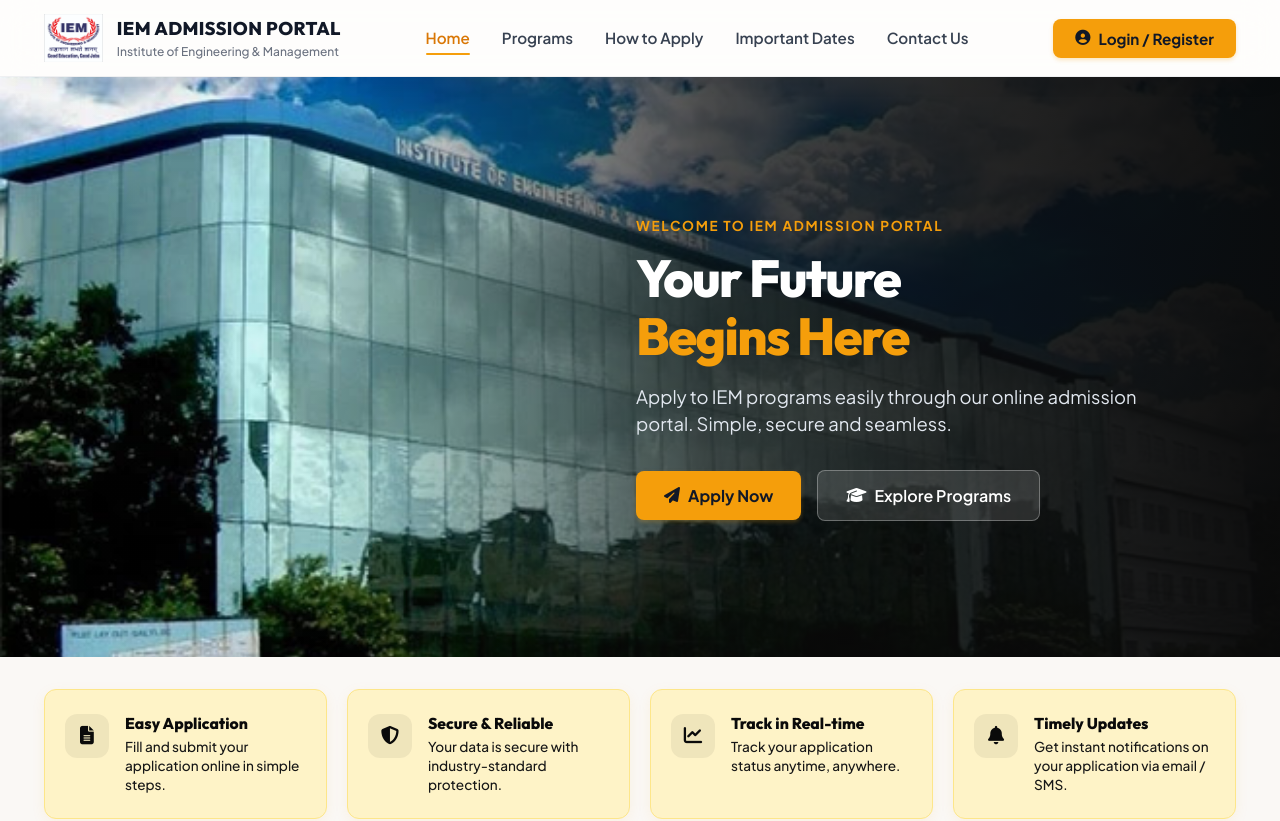
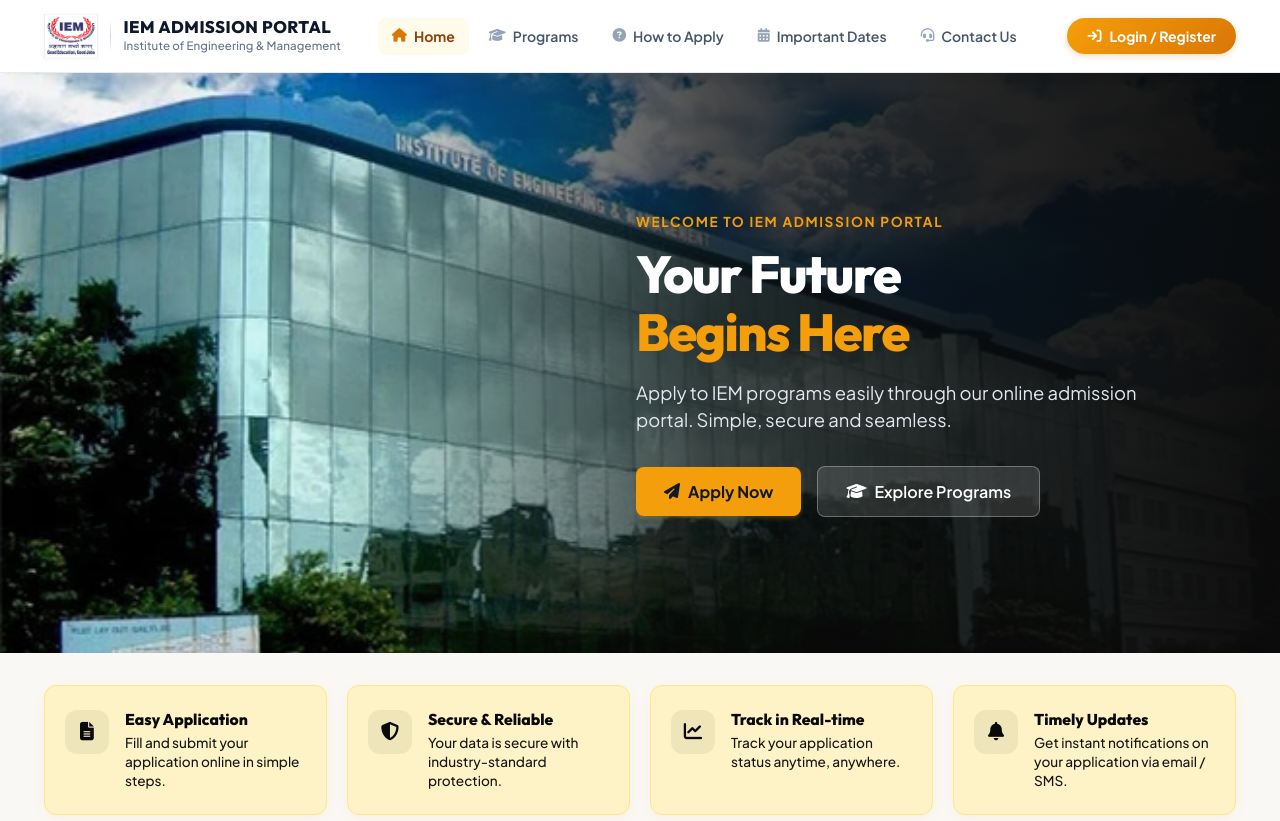
Before and after one commit to AlgorithSage/IEM-Admission-portal, an Angular app in the folder client/: page / in a window 1280 px wide. Shown: the top 821 px of the page. Built offline with nearby package versions, Linux system fonts and the light colour scheme.

Commit message:
Redesigned header with context-aware navigation, institutional branding, and unified user widget

```diff
--- a/client/src/app/shared/components/navbar/navbar.component.css
+++ b/client/src/app/shared/components/navbar/navbar.component.css
@@ -2,36 +2,47 @@
   position: sticky;
   top: 0;
   z-index: 1000;
-  background: rgba(255, 255, 255, 0.72);
-  backdrop-filter: blur(16px) saturate(180%);
-  -webkit-backdrop-filter: blur(16px) saturate(180%);
-  border-bottom: 1px solid rgba(229, 231, 235, 0.6);
-  box-shadow: 0 4px 24px rgba(0, 0, 0, 0.04), 0 1px 2px rgba(0, 0, 0, 0.02);
-  transition: all 0.3s ease;
+  background: rgba(255, 255, 255, 0.94);
+  backdrop-filter: blur(20px) saturate(180%);
+  -webkit-backdrop-filter: blur(20px) saturate(180%);
+  border-bottom: 1px solid rgba(226, 232, 240, 0.85);
+  box-shadow: 0 1px 3px rgba(0, 0, 0, 0.03), 0 6px 16px -6px rgba(0, 0, 0, 0.04);
+  transition: all 0.25s ease;
 }
 
 .nav-container {
   display: flex;
   align-items: center;
   justify-content: space-between;
-  height: 76px;
+  height: 72px;
+  gap: 20px;
 }
 
+/* Brand Identity */
 .nav-brand {
   display: flex;
   align-items: center;
-  gap: 14px;
+  gap: 12px;
+  text-decoration: none;
+  flex-shrink: 0;
 }
 
 .brand-logo-img {
-  height: 48px;
+  height: 44px;
   width: auto;
   object-fit: contain;
-  transition: transform 0.2s ease;
+  transition: transform 0.25s ease;
+  filter: drop-shadow(0 1px 2px rgba(0, 0, 0, 0.05));
 }
 
 .nav-brand:hover .brand-logo-img {
-  transform: scale(1.04);
+  transform: scale(1.03);
+}
+
+.brand-divider {
+  width: 1.5px;
+  height: 32px;
+  background: linear-gradient(to bottom, transparent, #cbd5e1, transparent);
 }
 
 .brand-text {
@@ -42,99 +53,248 @@
 .brand-title {
   font-family: var(--font-heading);
   font-weight: 800;
-  font-size: 1.15rem;
-  color: #111827;
-  letter-spacing: 0.02em;
+  font-size: 1.05rem;
+  color: #0f172a;
+  letter-spacing: 0.03em;
+  line-height: 1.2;
 }
 
 .brand-subtitle {
-  font-size: 0.75rem;
+  font-size: 0.72rem;
   font-weight: 500;
-  color: #6b7280;
+  color: #64748b;
+  letter-spacing: 0.01em;
 }
 
+/* Center Navigation Links */
 .nav-links {
   display: flex;
   align-items: center;
-  gap: 32px;
+  gap: 6px;
 }
 
 .nav-item {
-  font-size: 0.95rem;
+  font-size: 0.875rem;
   font-weight: 600;
-  color: #374151;
-  position: relative;
-  padding: 6px 0;
+  color: #475569;
+  padding: 8px 14px;
+  border-radius: 8px;
+  text-decoration: none;
+  display: inline-flex;
+  align-items: center;
+  gap: 7px;
+  transition: all 0.18s ease;
+  white-space: nowrap;
 }
 
-.nav-item:hover, .nav-item.active {
+.nav-item i {
+  font-size: 0.85rem;
+  color: #94a3b8;
+  transition: color 0.18s ease;
+}
+
+.nav-item:hover {
+  background-color: #f1f5f9;
+  color: #0f172a;
+}
+
+.nav-item:hover i {
   color: #d97706;
 }
 
-.nav-item.active::after {
-  content: '';
-  position: absolute;
-  bottom: 0;
-  left: 0;
-  width: 100%;
-  height: 2.5px;
-  background-color: var(--iem-gold);
-  border-radius: 2px;
+.nav-item.active {
+  background-color: #fffbeb;
+  color: #92400e;
+  font-weight: 700;
+}
+
+.nav-item.active i {
+  color: #d97706;
+}
+
+/* Auth Nav Links (Applicant / Admin specific) */
+.auth-nav-links .auth-nav-item {
+  padding: 7px 16px;
+  border-radius: 20px;
+  background-color: transparent;
+  border: 1px solid transparent;
+}
+
+.auth-nav-links .auth-nav-item:hover {
+  background-color: #f8fafc;
+  border-color: #e2e8f0;
+  color: #0f172a;
+}
+
+.auth-nav-links .auth-nav-item.active {
+  background-color: #f0fdf4;
+  border-color: #bbf7d0;
+  color: #166534;
+}
+
+.auth-nav-links .auth-nav-item.active i {
+  color: #16a34a;
+}
+
+/* Right Side Actions */
+.nav-actions {
+  display: flex;
+  align-items: center;
+  flex-shrink: 0;
 }
 
 .btn-login {
-  background-color: var(--iem-gold);
-  color: #111827;
+  background: linear-gradient(135deg, #f59e0b 0%, #d97706 100%);
+  color: #ffffff;
   font-weight: 700;
-  padding: 10px 22px;
-  border-radius: 8px;
+  font-size: 0.875rem;
+  padding: 9px 20px;
+  border-radius: 9999px;
+  box-shadow: 0 2px 6px rgba(217, 119, 6, 0.25);
+  display: inline-flex;
+  align-items: center;
+  gap: 8px;
+  transition: all 0.2s ease;
 }
 
-.user-pill-group {
+.btn-login:hover {
+  transform: translateY(-1px);
+  box-shadow: 0 4px 12px rgba(217, 119, 6, 0.35);
+  color: #ffffff;
+}
+
+/* Unified User Profile Widget */
+.user-profile-widget {
   display: flex;
   align-items: center;
-  gap: 12px;
+  background: #f8fafc;
+  border: 1px solid #e2e8f0;
+  border-radius: 9999px;
+  padding: 4px 6px 4px 5px;
+  box-shadow: 0 1px 2px rgba(0, 0, 0, 0.03);
+  transition: all 0.2s ease;
+  gap: 10px;
 }
 
-.user-info {
+.user-profile-widget:hover {
+  background: #ffffff;
+  border-color: #cbd5e1;
+  box-shadow: 0 3px 10px rgba(0, 0, 0, 0.05);
+}
+
+.user-avatar {
+  width: 38px;
+  height: 38px;
+  border-radius: 50%;
+  background: linear-gradient(135deg, #1e3a8a 0%, #0f172a 100%);
+  color: #ffffff;
+  display: flex;
+  align-items: center;
+  justify-content: center;
+  font-weight: 800;
+  font-size: 0.85rem;
+  letter-spacing: 0.5px;
+  border: 2px solid #ffffff;
+  box-shadow: 0 1px 3px rgba(0, 0, 0, 0.12);
+  flex-shrink: 0;
+}
+
+.user-avatar.avatar-admin {
+  background: linear-gradient(135deg, #991b1b 0%, #450a0a 100%);
+}
+
+.user-meta {
   display: flex;
   flex-direction: column;
-  align-items: flex-end;
+  padding-right: 4px;
 }
 
-.user-name {
-  font-size: 0.85rem;
+.user-full-name {
+  font-size: 0.84rem;
   font-weight: 700;
-  color: var(--text-primary);
+  color: #0f172a;
+  max-width: 155px;
+  white-space: nowrap;
+  overflow: hidden;
+  text-overflow: ellipsis;
+  line-height: 1.25;
 }
 
-.user-role-badge {
-  font-size: 0.7rem;
-  font-weight: 600;
-  background-color: #f3f4f6;
-  color: #4b5563;
-  padding: 1px 6px;
-  border-radius: 4px;
+.user-status-pill {
+  display: inline-flex;
+  align-items: center;
+  gap: 5px;
+  margin-top: 1px;
 }
 
-.user-role-badge.badge-admin {
-  background-color: #fee2e2;
-  color: #991b1b;
+.status-dot {
+  width: 6px;
+  height: 6px;
+  border-radius: 50%;
+  background-color: #10b981;
+  box-shadow: 0 0 0 2px rgba(16, 185, 129, 0.2);
 }
 
-.logout-btn {
-  padding: 6px 10px;
-  color: #6b7280;
+.pill-admin .status-dot {
+  background-color: #dc2626;
+  box-shadow: 0 0 0 2px rgba(220, 38, 38, 0.2);
 }
 
-.logout-btn:hover {
-  color: #ef4444;
-  border-color: #fecaca;
-  background-color: #fef2f2;
+.role-text {
+  font-size: 0.68rem;
+  font-weight: 700;
+  color: #64748b;
+  text-transform: uppercase;
+  letter-spacing: 0.05em;
+}
+
+.profile-divider {
+  width: 1px;
+  height: 22px;
+  background-color: #e2e8f0;
+}
+
+.btn-logout {
+  width: 32px;
+  height: 32px;
+  border-radius: 50%;
+  border: none;
+  background: transparent;
+  color: #64748b;
+  display: flex;
+  align-items: center;
+  justify-content: center;
+  cursor: pointer;
+  font-size: 0.85rem;
+  transition: all 0.18s ease;
+  flex-shrink: 0;
+}
+
+.btn-logout:hover {
+  background-color: #fee2e2;
+  color: #dc2626;
+  transform: translateX(1px);
+}
+
+/* Responsive Handling */
+@media (max-width: 1100px) {
+  .nav-links {
+    gap: 4px;
+  }
+  .nav-item {
+    padding: 6px 10px;
+    font-size: 0.82rem;
+  }
+  .user-full-name {
+    max-width: 120px;
+  }
 }
 
 @media (max-width: 900px) {
   .nav-links {
     display: none;
   }
+  .brand-subtitle {
+    display: none;
+  }
 }
--- a/client/src/app/shared/components/navbar/navbar.component.html
+++ b/client/src/app/shared/components/navbar/navbar.component.html
@@ -1,51 +1,95 @@
 <header class="iem-navbar">
   <div class="container nav-container">
-    <!-- Official IEM Brand Logo Matching provided image -->
+    <!-- Brand Logo & Institutional Title -->
     <a routerLink="/" class="nav-brand">
       <img src="assets/iem-logo.png" alt="IEM Logo" class="brand-logo-img">
+      <div class="brand-divider"></div>
       <div class="brand-text">
         <span class="brand-title">IEM ADMISSION PORTAL</span>
         <span class="brand-subtitle">Institute of Engineering & Management</span>
       </div>
     </a>
 
-    <!-- Nav Links Matching landing page.png -->
-    <nav class="nav-links">
-      <a routerLink="/" routerLinkActive="active" [routerLinkActiveOptions]="{exact: true}" class="nav-item">Home</a>
-      <a routerLink="/" fragment="programs" class="nav-item">Programs</a>
-      <a routerLink="/" fragment="how-to-apply" class="nav-item">How to Apply</a>
-      <a routerLink="/" fragment="dates" class="nav-item">Important Dates</a>
-      <a routerLink="/" fragment="contact" class="nav-item">Contact Us</a>
+    <!-- Center Navigation Links: Visitor Mode -->
+    <nav class="nav-links" *ngIf="!authService.isAuthenticated()">
+      <a routerLink="/" routerLinkActive="active" [routerLinkActiveOptions]="{exact: true}" class="nav-item">
+        <i class="fa-solid fa-house"></i> Home
+      </a>
+      <a routerLink="/" fragment="programs" class="nav-item">
+        <i class="fa-solid fa-graduation-cap"></i> Programs
+      </a>
+      <a routerLink="/" fragment="how-to-apply" class="nav-item">
+        <i class="fa-solid fa-circle-question"></i> How to Apply
+      </a>
+      <a routerLink="/" fragment="dates" class="nav-item">
+        <i class="fa-solid fa-calendar-days"></i> Important Dates
+      </a>
+      <a routerLink="/" fragment="contact" class="nav-item">
+        <i class="fa-solid fa-headset"></i> Contact Us
+      </a>
     </nav>
 
-    <!-- Auth Actions -->
+    <!-- Center Navigation Links: Authenticated Applicant -->
+    <nav class="nav-links auth-nav-links" *ngIf="authService.isApplicant()">
+      <a routerLink="/applicant/dashboard" routerLinkActive="active" [routerLinkActiveOptions]="{exact: true}" class="nav-item auth-nav-item">
+        <i class="fa-solid fa-gauge-high"></i> Dashboard
+      </a>
+      <a routerLink="/applicant/apply" routerLinkActive="active" class="nav-item auth-nav-item">
+        <i class="fa-solid fa-file-pen"></i> Admission Form
+      </a>
+      <a routerLink="/applicant/status" routerLinkActive="active" class="nav-item auth-nav-item">
+        <i class="fa-solid fa-chart-line"></i> Status & Details
+      </a>
+    </nav>
+
+    <!-- Center Navigation Links: Authenticated Admin -->
+    <nav class="nav-links auth-nav-links" *ngIf="authService.isAdmin()">
+      <a routerLink="/admin/dashboard" routerLinkActive="active" class="nav-item auth-nav-item">
+        <i class="fa-solid fa-table-list"></i> Scrutiny Desk
+      </a>
+      <a routerLink="/" class="nav-item auth-nav-item">
+        <i class="fa-solid fa-globe"></i> Public Portal
+      </a>
+    </nav>
+
+    <!-- Right Side Actions & Profile Widget -->
     <div class="nav-actions">
-      <ng-container *ngIf="!authService.isAuthenticated(); else userLoggedIn">
+      <!-- Unauthenticated State -->
+      <ng-container *ngIf="!authService.isAuthenticated()">
         <button class="btn btn-primary btn-login" (click)="onLoginClick()">
-          <i class="fa-solid fa-user-circle"></i>
+          <i class="fa-solid fa-arrow-right-to-bracket"></i>
           <span>Login / Register</span>
         </button>
       </ng-container>
 
-      <ng-template #userLoggedIn>
-        <div class="user-pill-group">
-          <a *ngIf="authService.isApplicant()" routerLink="/applicant/dashboard" class="btn btn-outline btn-sm">
-            <i class="fa-solid fa-gauge-high"></i> Dashboard
-          </a>
-          <a *ngIf="authService.isAdmin()" routerLink="/admin/dashboard" class="btn btn-dark btn-sm">
-            <i class="fa-solid fa-shield-halved"></i> Admin Portal
-          </a>
-          <div class="user-info">
-            <span class="user-name">{{ authService.currentUser()?.name }}</span>
-            <span class="user-role-badge" [class.badge-admin]="authService.isAdmin()">
-              {{ authService.currentUser()?.role | titlecase }}
+      <!-- Authenticated Profile Widget -->
+      <ng-container *ngIf="authService.isAuthenticated()">
+        <div class="user-profile-widget">
+          <!-- User Avatar Circle with initials -->
+          <div class="user-avatar" [class.avatar-admin]="authService.isAdmin()" [title]="authService.currentUser()?.name || 'User'">
+            <span>{{ getUserInitials() }}</span>
+          </div>
+
+          <!-- User Identity Meta -->
+          <div class="user-meta">
+            <span class="user-full-name" [title]="authService.currentUser()?.name">
+              {{ authService.currentUser()?.name }}
             </span>
+            <div class="user-status-pill" [class.pill-admin]="authService.isAdmin()">
+              <span class="status-dot"></span>
+              <span class="role-text">{{ authService.currentUser()?.role | titlecase }}</span>
+            </div>
           </div>
-          <button class="btn btn-sm btn-outline logout-btn" (click)="logout()" title="Sign Out">
+
+          <!-- Vertical Divider inside profile card -->
+          <div class="profile-divider"></div>
+
+          <!-- Logout Button -->
+          <button class="btn-logout" (click)="logout()" title="Sign Out of Portal" aria-label="Sign Out">
             <i class="fa-solid fa-arrow-right-from-bracket"></i>
           </button>
         </div>
-      </ng-template>
+      </ng-container>
     </div>
   </div>
 </header>
```
Also changed, not shown: client/src/app/shared/components/navbar/navbar.component.ts (+8 -0 lines).
